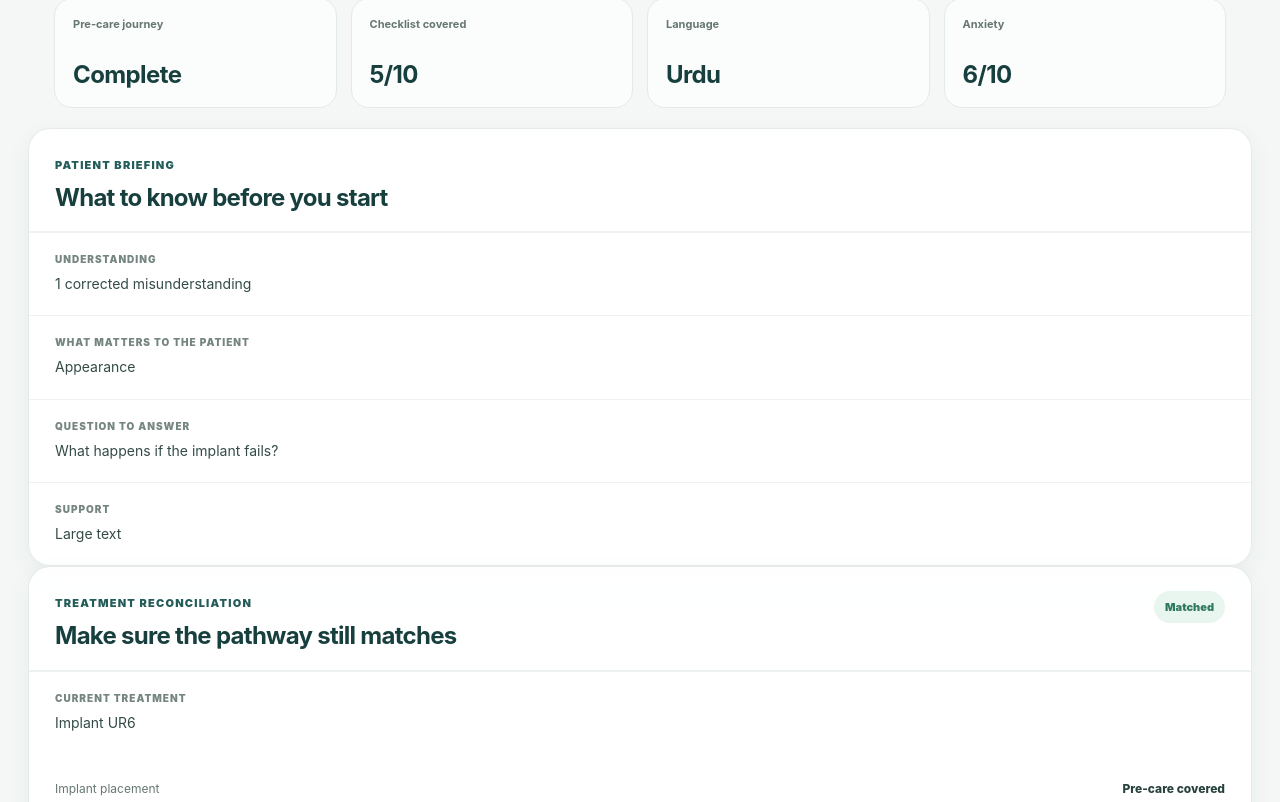
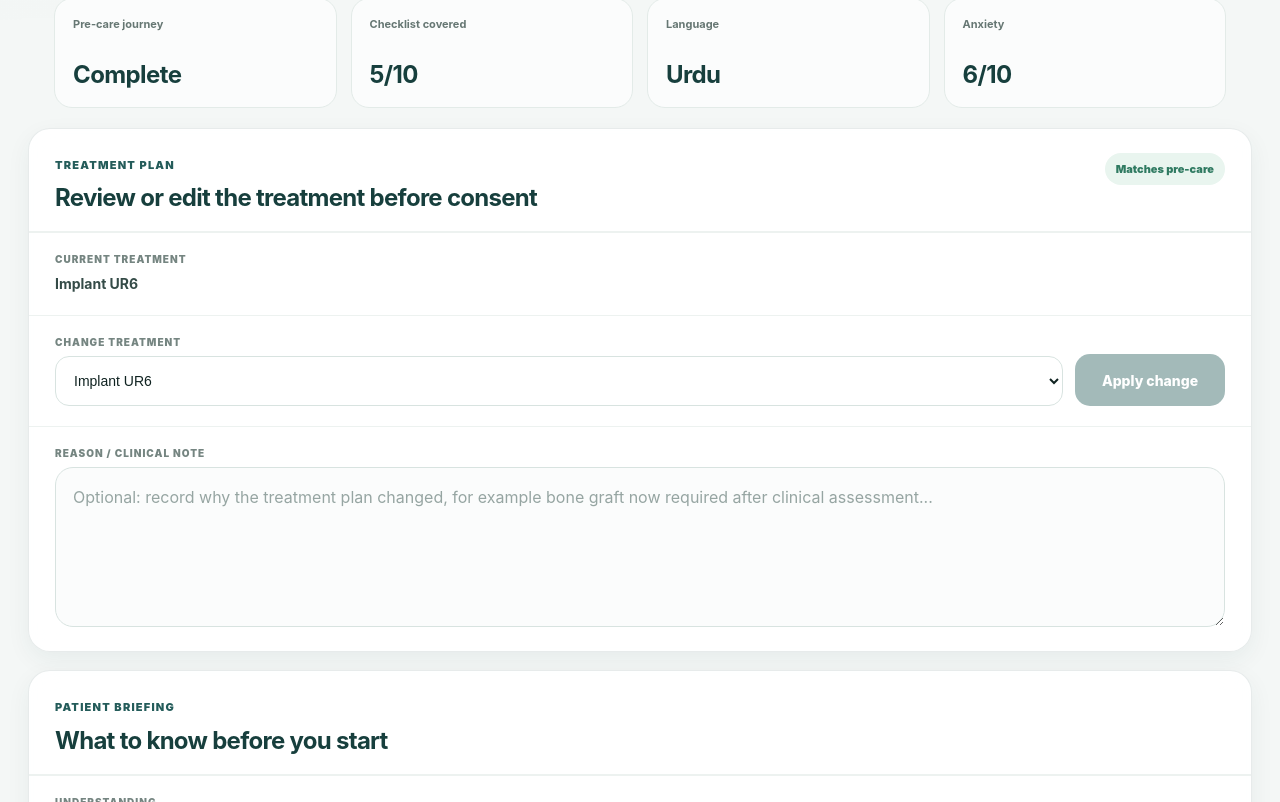
Before and after one commit to Nylon1/Sitora-Ready, a Next.js app: page /clinician in a window 1280 px wide. Shown: the part 1218-2020 px from the top of the page. Built offline with nearby package versions, Linux system fonts and the light colour scheme.

Commit message:
Allow clinicians to edit treatment and recalculate consent pathway

```diff
--- a/components/ClinicianWorkspace.tsx
+++ b/components/ClinicianWorkspace.tsx
@@ -1,7 +1,7 @@
 'use client';
 
 import { useEffect, useMemo, useState } from 'react';
-import { demoPatients, getMissingModules, type DemoPatient } from '../lib/demo-data';
+import { demoPatients, type DemoPatient } from '../lib/demo-data';
 
 type ChecklistPoint = {
   id: string;
@@ -9,6 +9,19 @@ type ChecklistPoint = {
   source: 'pre-care' | 'clinician';
   detail: string;
 };
+
+type TreatmentOption = {
+  label: string;
+  modules: string[];
+};
+
+const treatmentOptions: TreatmentOption[] = [
+  { label: 'Implant UR6', modules: ['Implant placement', 'Implant failure', 'Maintenance & longevity'] },
+  { label: 'Implant + bone graft', modules: ['Implant placement', 'Implant failure', 'Maintenance & longevity', 'Bone graft'] },
+  { label: 'Surgical extraction', modules: ['Surgical extraction', 'Aftercare'] },
+  { label: 'Root canal', modules: ['Root canal', 'Aftercare'] },
+  { label: 'Crown fit', modules: ['Crown fit'] },
+];
 
 const treatmentChecklist = (patient: DemoPatient): ChecklistPoint[] => {
   const treatment = patient.treatment.toLowerCase();
@@ -26,12 +39,16 @@ const treatmentChecklist = (patient: DemoPatient): ChecklistPoint[] => {
       { id: 'plan', label: 'Treatment plan matches discussion', source: 'clinician', detail: 'Confirm the proposed treatment has not materially changed.' },
       { id: 'final-opportunity', label: 'Final opportunity to ask or reconsider', source: 'clinician', detail: 'Patient is given time to ask, pause or decide not to proceed.' },
     ];
+
     if (treatment.includes('graft')) {
-      points.splice(6, 0,
+      points.splice(
+        6,
+        0,
         { id: 'graft-purpose', label: 'Bone graft purpose and need', source: 'clinician', detail: 'Explain why grafting is proposed and how it relates to implant treatment.' },
         { id: 'graft-risks', label: 'Bone graft risks and recovery', source: 'clinician', detail: 'Discuss graft-specific risks, healing and any effect on timing.' },
       );
     }
+
     return points;
   }
 
@@ -71,10 +88,28 @@ const treatmentChecklist = (patient: DemoPatient): ChecklistPoint[] => {
 export default function ClinicianWorkspace() {
   const patients = demoPatients.filter((patient) => patient.attendance !== 'Cancel');
   const [selectedId, setSelectedId] = useState(patients[0].id);
-  const patient = useMemo(() => patients.find((item) => item.id === selectedId) ?? patients[0], [patients, selectedId]);
-  const missing = getMissingModules(patient);
+  const basePatient = useMemo(() => patients.find((item) => item.id === selectedId) ?? patients[0], [patients, selectedId]);
+
+  const [treatmentEdits, setTreatmentEdits] = useState<Record<string, TreatmentOption>>({});
+  const [draftTreatment, setDraftTreatment] = useState('');
+  const [treatmentChangeNote, setTreatmentChangeNote] = useState('');
+
+  const selectedTreatment = treatmentEdits[basePatient.id];
+  const patient = useMemo<DemoPatient>(() => {
+    if (!selectedTreatment) return basePatient;
+    return {
+      ...basePatient,
+      treatment: selectedTreatment.label,
+      treatmentModules: selectedTreatment.modules,
+    };
+  }, [basePatient, selectedTreatment]);
+
   const supportSummary = [...patient.accessibility, ...patient.support];
   const checklist = useMemo(() => treatmentChecklist(patient), [patient]);
+  const missing = useMemo(
+    () => patient.treatmentModules.filter((module) => !patient.completedModules.includes(module)),
+    [patient],
+  );
 
   const [covered, setCovered] = useState<Record<string, boolean>>({});
   const [clinicianConfirmed, setClinicianConfirmed] = useState(false);
@@ -90,14 +125,33 @@ export default function ClinicianWorkspace() {
     setCovered(initial);
     setClinicianConfirmed(false);
     setClarification('');
-  }, [patient, checklist, missing.length]);
+    setDraftTreatment(patient.treatment);
+    setTreatmentChangeNote('');
+  }, [patient.id, patient.treatment, checklist, missing.length]);
 
   const completedCount = checklist.filter((point) => covered[point.id]).length;
   const allCovered = completedCount === checklist.length && missing.length === 0;
   const remaining = checklist.length - completedCount;
+  const treatmentWasEdited = Boolean(treatmentEdits[basePatient.id]);
 
   const togglePoint = (id: string) => {
     setCovered((current) => ({ ...current, [id]: !current[id] }));
+    setClinicianConfirmed(false);
+  };
+
+  const applyTreatmentChange = () => {
+    const option = treatmentOptions.find((item) => item.label === draftTreatment);
+    if (!option) return;
+    setTreatmentEdits((current) => ({ ...current, [basePatient.id]: option }));
+    setClinicianConfirmed(false);
+  };
+
+  const revertTreatment = () => {
+    setTreatmentEdits((current) => {
+      const next = { ...current };
+      delete next[basePatient.id];
+      return next;
+    });
     setClinicianConfirmed(false);
   };
 
@@ -112,8 +166,8 @@ export default function ClinicianWorkspace() {
         <aside className="desktopSidebar">
           <span className="eyebrow">Today</span>
           {patients.map((item) => (
-            <button type="button" className={item.id === patient.id ? 'patientNav active patientNavButton' : 'patientNav patientNavButton'} key={item.id} onClick={() => setSelectedId(item.id)}>
-              <strong>{item.time} · {item.name}</strong><span>{item.treatment}</span><em>{item.clinicianStatus}</em>
+            <button type="button" className={item.id === basePatient.id ? 'patientNav active patientNavButton' : 'patientNav patientNavButton'} key={item.id} onClick={() => setSelectedId(item.id)}>
+              <strong>{item.time} · {item.name}</strong><span>{treatmentEdits[item.id]?.label ?? item.treatment}</span><em>{item.clinicianStatus}</em>
             </button>
           ))}
         </aside>
@@ -135,6 +189,36 @@ export default function ClinicianWorkspace() {
             <div className="metric"><span>Anxiety</span><strong>{patient.anxiety === null ? 'Not captured' : `${patient.anxiety}/10`}</strong></div>
           </div>
 
+          <section className={`dashboardCard ${treatmentWasEdited || missing.length ? 'alertCard' : ''}`} style={{ marginBottom: 18 }}>
+            <div className="cardHeader">
+              <div><span className="eyebrow">Treatment plan</span><h2>Review or edit the treatment before consent</h2></div>
+              <span className={`status ${treatmentWasEdited ? 'amber' : 'green'}`}>{treatmentWasEdited ? 'Changed in clinic' : 'Matches pre-care'}</span>
+            </div>
+            <div className="section">
+              <span className="sectionTitle">Current treatment</span>
+              <p><strong>{patient.treatment}</strong></p>
+            </div>
+            <div className="section" style={{ display: 'grid', gridTemplateColumns: 'minmax(0,1fr) auto', gap: 12, alignItems: 'end' }}>
+              <label>
+                <span className="sectionTitle">Change treatment</span>
+                <select className="adminInput" value={draftTreatment} onChange={(event) => setDraftTreatment(event.target.value)}>
+                  {treatmentOptions.map((option) => <option key={option.label} value={option.label}>{option.label}</option>)}
+                </select>
+              </label>
+              <button className="primary desktopButton" type="button" onClick={applyTreatmentChange} disabled={!draftTreatment || draftTreatment === patient.treatment}>Apply change</button>
+            </div>
+            <div className="section">
+              <span className="sectionTitle">Reason / clinical note</span>
+              <textarea className="questionBox" value={treatmentChangeNote} onChange={(event) => setTreatmentChangeNote(event.target.value)} placeholder="Optional: record why the treatment plan changed, for example bone graft now required after clinical assessment..." />
+            </div>
+            {treatmentWasEdited && (
+              <div className="section" style={{ background: '#fff8ed' }}>
+                <p><strong>Treatment changed from {basePatient.treatment} to {patient.treatment}.</strong> Sitora has recalculated the consent pathway. Any newly required modules or discussion points are now shown below and final confirmation is blocked until they are resolved.</p>
+                <button className="secondary desktopButton" type="button" onClick={revertTreatment} style={{ marginTop: 12 }}>Revert to original treatment</button>
+              </div>
+            )}
+          </section>
+
           <div className="desktopCards">
             <section className="dashboardCard">
               <div className="cardHeader"><div><span className="eyebrow">Patient briefing</span><h2>What to know before you start</h2></div></div>
@@ -148,9 +232,9 @@ export default function ClinicianWorkspace() {
               <div className="cardHeader"><div><span className="eyebrow">Treatment reconciliation</span><h2>Make sure the pathway still matches</h2></div><span className={`status ${missing.length ? 'amber' : 'green'}`}>{missing.length ? 'Mismatch' : 'Matched'}</span></div>
               <div className="section"><span className="sectionTitle">Current treatment</span><p>{patient.treatment}</p></div>
               <div className="auditList">
-                {patient.treatmentModules.map((module) => <div className="auditRow" key={module}><span>{module}</span><strong>{patient.completedModules.includes(module) ? 'Pre-care covered' : 'Missing pre-care module'}</strong></div>)}
+                {patient.treatmentModules.map((module) => <div className="auditRow" key={module}><span>{module}</span><strong>{patient.completedModules.includes(module) ? 'Pre-care covered' : 'New / missing module'}</strong></div>)}
               </div>
-              {missing.length > 0 && <div className="section"><p><strong>Do not proceed to final confirmation.</strong> Add or discuss: {missing.join(', ')}.</p><button className="primary desktopButton">Send additional module</button></div>}
+              {missing.length > 0 && <div className="section"><p><strong>Do not proceed to final confirmation.</strong> Newly required or missing: {missing.join(', ')}.</p><button className="primary desktopButton">Send additional module</button></div>}
             </section>
           </div>
 
@@ -187,7 +271,7 @@ export default function ClinicianWorkspace() {
             <div className="cardHeader"><div><span className="eyebrow">Clinical clarification</span><h2>Add anything material to the record</h2></div></div>
             <div className="section">
               <textarea className="questionBox" value={clarification} onChange={(event) => setClarification(event.target.value)} placeholder="Optional: record a clarification, patient-specific discussion point or additional information discussed..." />
-              <p className="muted">Prototype note: this will become a timestamped audit event in the production record.</p>
+              <p className="muted">Prototype note: treatment changes, clarifications and checklist actions become timestamped audit events in the production record.</p>
             </div>
           </section>
 
@@ -206,7 +290,7 @@ export default function ClinicianWorkspace() {
             {clinicianConfirmed && (
               <div className="section" style={{ background: '#eef7f2' }}>
                 <span className="sectionTitle">Next step</span>
-                <p><strong>Ready for patient final confirmation.</strong> Sitora will now present the secondary patient confirmation. The clinician confirmation, checklist state, treatment version, clarifications and timestamps are retained in the audit trail.</p>
+                <p><strong>Ready for patient final confirmation.</strong> Sitora will now present the secondary patient confirmation. The clinician confirmation, checklist state, treatment version, treatment changes, clarifications and timestamps are retained in the audit trail.</p>
               </div>
             )}
           </section>
```
